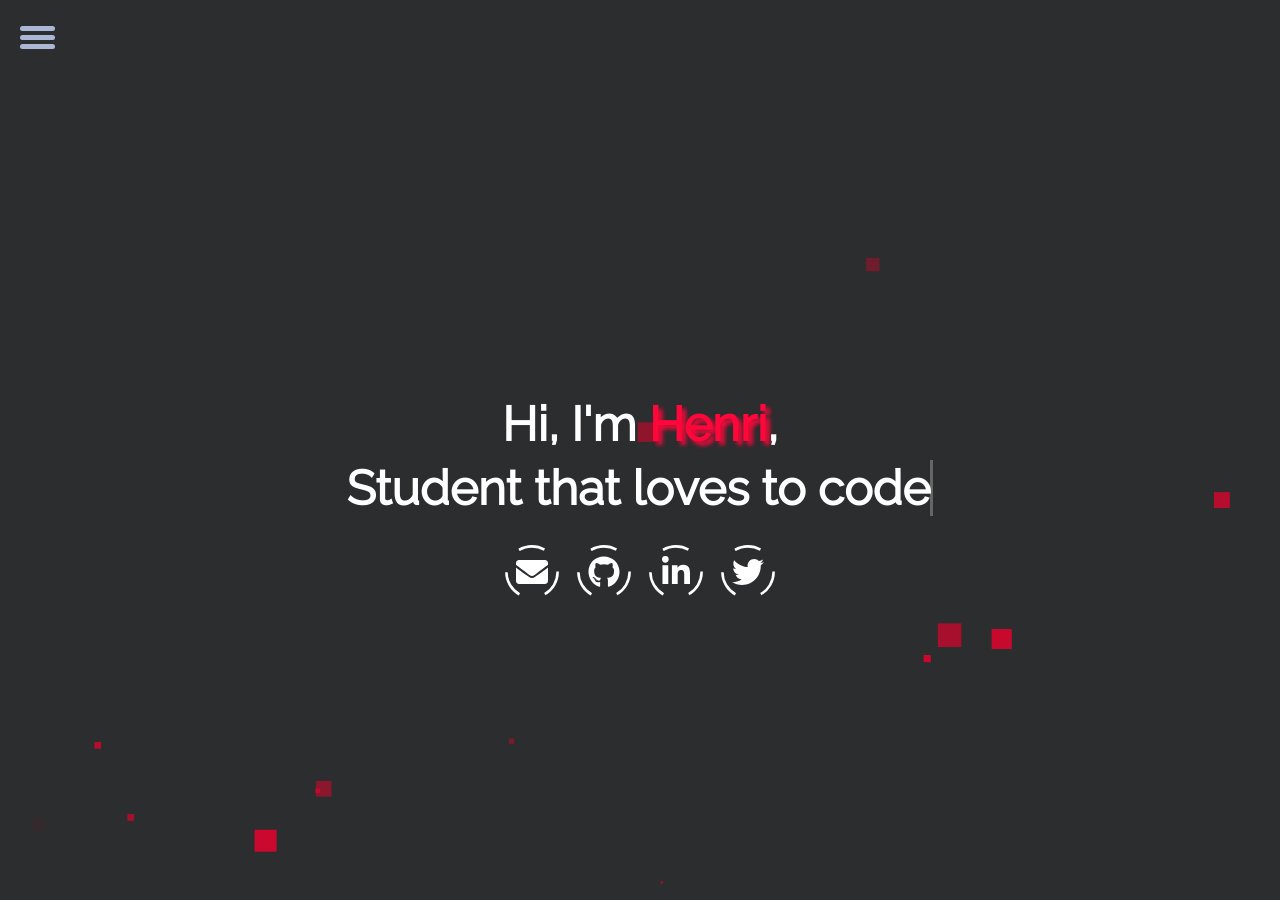
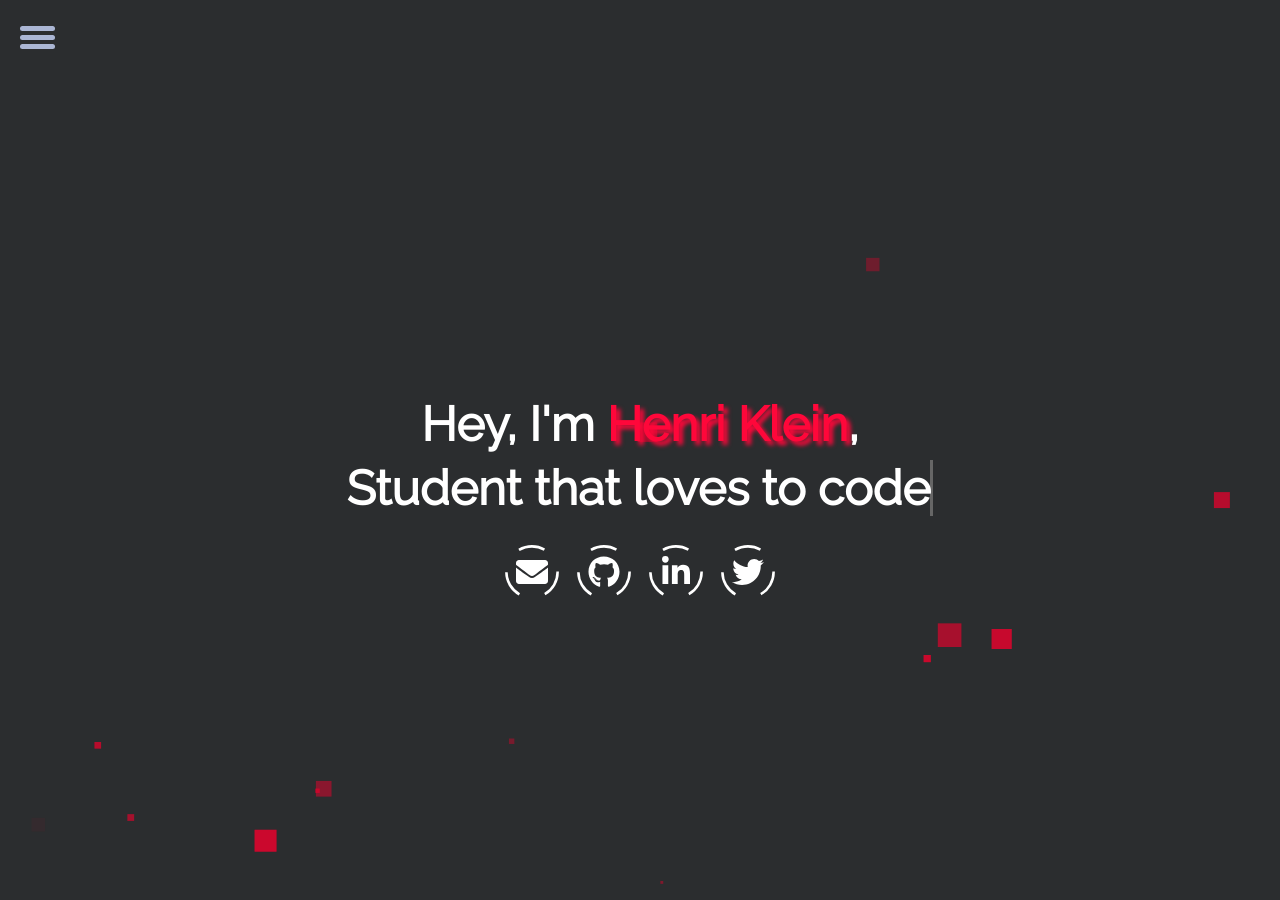
Before and after one commit to henriklein/Website, a Jekyll site: the page built from index.html, in a window 1280 px wide and 900 px high. Built offline with Jekyll 4.4.1, drawn with Linux system fonts in a browser that asks for light colours.

Commit message:
grammar and google seach improvement

```diff
--- a/_config.yml
+++ b/_config.yml
@@ -11,7 +11,7 @@ baseurl: ""
 
 # LANDING PAGE
 # username: This will displayed on the landing page as your name.
-username: Henri
+username: Henri Klein
 # typing_text: This will be typed before 'scroll down for more'.
 # > set this to your job title, e.g. Fullstack Developer
 typing_text: Student that loves to code
--- a/_includes/landing-page.html
+++ b/_includes/landing-page.html
@@ -3,7 +3,7 @@
 		{% include menu.html %}
 <div id="landing">
   <div class="landing-title">
-    <h1>Hi, I&#39;m
+    <h1>Hey, I&#39;m
       <span class="highlight-title">{{site.username}}</span>,
     </h1>
     <h1>
```
